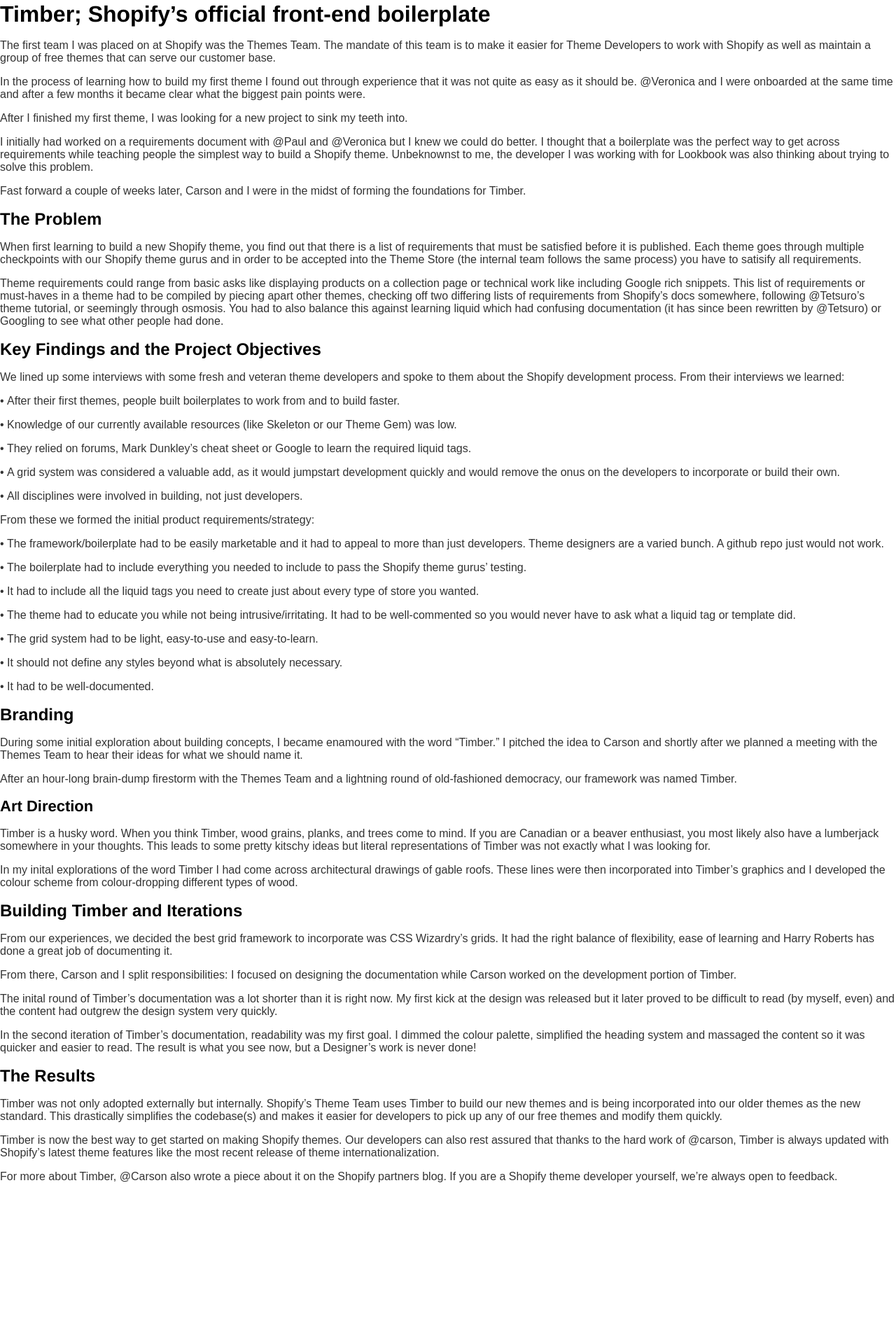
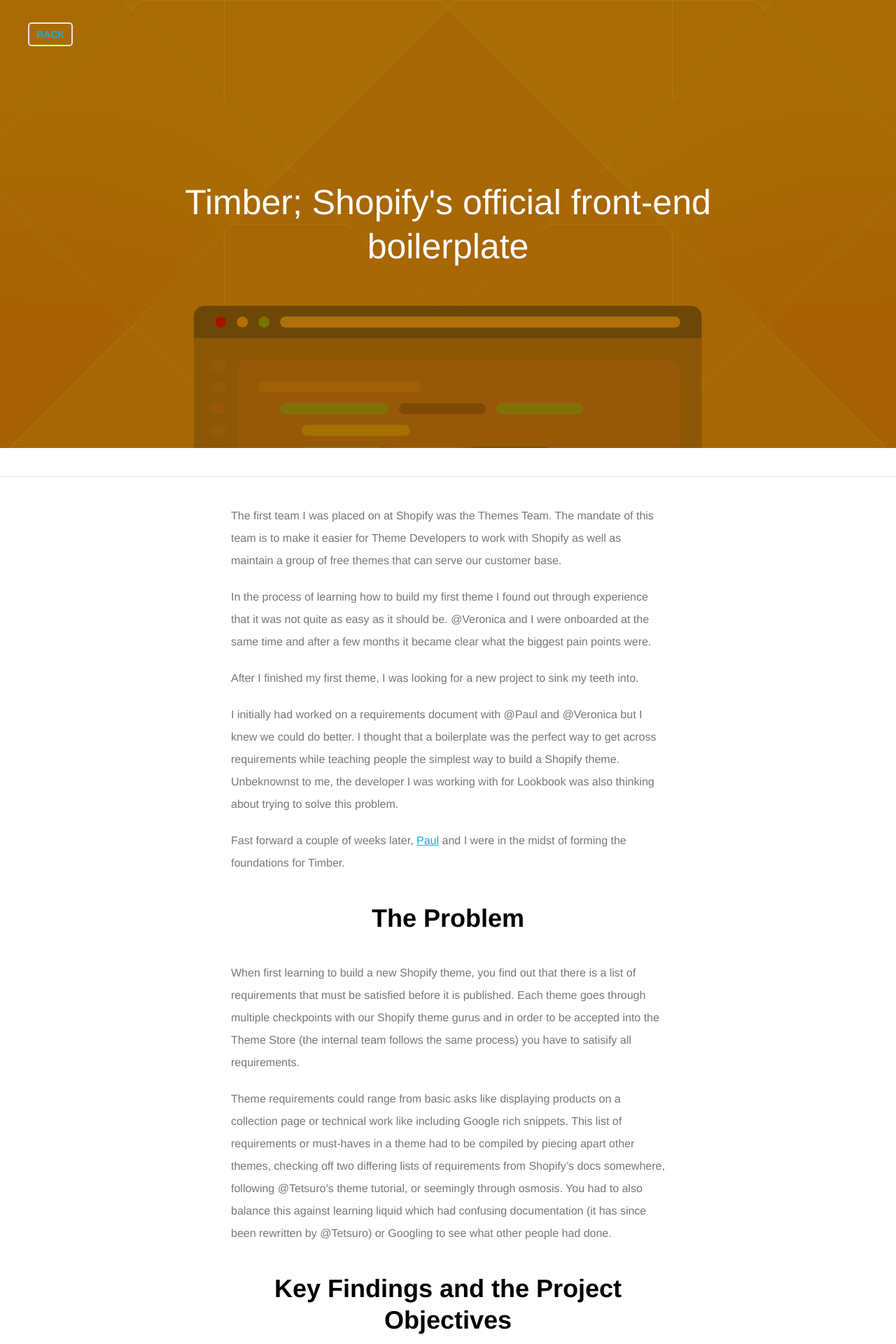
Before and after one commit to tranhelen/tranhelen, a Jekyll site: the page built from _posts/2014-11-13-timber.md, in a window 1280 px wide. Shown: the top 1920 px of the page at 70% size. Built offline with Jekyll 4.4.1, drawn with Linux system fonts in a browser that asks for light colours; nearby versions of some CDN libraries; before the commit the page ends 1706 px from its top, so only the background shows below that; some of the changed text lies outside the part shown.

```diff
--- /dev/null
+++ b/_includes/breadcrumb.html
@@ -0,0 +1,3 @@
+<span class="project__breadcrumb">
+    <a href="/" class="breadcrumb-back h6 btn">Back</a>
+</span>
--- a/_layouts/default.html
+++ b/_layouts/default.html
@@ -10,7 +10,7 @@
       $(function() {
         $('.load').animate({opacity: "1"},1500);
         $('.load-right').each(function(i) {
-          $(this).delay((i++) * 400).animate({left:0, opacity:"1"});
+          $(this).delay((i++) * 300).animate({left:0, opacity:"1"});
         });
       });
     </script>
--- a/_layouts/timber.html
+++ b/_layouts/project.html
@@ -1,8 +1,25 @@
 <!DOCTYPE html>
     {% include header.html %}
-    <body class="timber">
+    <body class="project">
 
-    {{ content }}
+      <header class="project__header">
+        <img src="/img/{{ page.header }}" alt="{{ page.title }}">
+        <div class="project__headerdark"></div>
+        {% include breadcrumb.html %}
+        <div class="project__title">
+          <h1>{{ page.title }}</h1>
+        </div>
+      </header>
+
+      <div class="project__navigation">
+        <div class="nav-back medium--hide large--hide">
+          {% include breadcrumb.html %}
+        </div>
+      </div>
+
+      <div class="project__body">
+        {{ content }}
+      </div>
 
     </body>
     <script src="//ajax.googleapis.com/ajax/libs/jquery/1.11.1/jquery.min.js"></script>
--- a/_posts/2014-11-13-timber.md
+++ b/_posts/2014-11-13-timber.md
@@ -1,10 +1,16 @@
 ---
-layout: timber
+layout: project
 category: work
+header: project01-timber.png
 title: Timber; Shopify's official front-end boilerplate
+link_out: http://shopify.github.io/Timber/
+partner_one: Carson
+partner_oneurl: https://twitter.com/cshold
+partner_one: Veronica
+partner_oneurl: https://twitter.com/cshold
+partner_one: Paul
+partner_oneurl: https://twitter.com/paulpritchard
 ---
-
-# Timber; Shopify's official front-end boilerplate
 
 The first team I was placed on at Shopify was the Themes Team. The mandate of this team is to make it easier for Theme Developers to work with Shopify as well as maintain a group of free themes that can serve our customer base.
 
@@ -14,7 +20,7 @@ After I finished my first theme, I was looking for a new project to sink my teet
 
 I initially had worked on a requirements document with @Paul and @Veronica but I knew we could do better. I thought that a boilerplate was the perfect way to get across requirements while teaching people the simplest way to build a Shopify theme. Unbeknownst to me, the developer I was working with for Lookbook was also thinking about trying to solve this problem.
 
-Fast forward a couple of weeks later, Carson and I were in the midst of forming the foundations for Timber.
+Fast forward a couple of weeks later, [{{ page.partner_one }}]({{ page.partner_oneurl }}) and I were in the midst of forming the foundations for Timber.
 
 ## The Problem
 
@@ -26,35 +32,25 @@ Theme requirements could range from basic asks like displaying products on a col
 
 We lined up some interviews with some fresh and veteran theme developers and spoke to them about the Shopify development process. From their interviews we learned:
 
-• After their first themes, people built boilerplates to work from and to build faster.
-
-• Knowledge of our currently available resources (like Skeleton or our Theme Gem) was low.
-
-• They relied on forums, Mark Dunkley's cheat sheet or Google to learn the required liquid tags.
-
-• A grid system was considered a valuable add, as it would jumpstart development quickly and would remove the onus on the developers to incorporate or build their own.
-
-• All disciplines were involved in building, not just developers.
+- After their first themes, people built boilerplates to work from and to build faster.
+- Knowledge of our currently available resources (like Skeleton or our Theme Gem) was low.
+- They relied on forums, Mark Dunkley's cheat sheet or Google to learn the required liquid tags.
+- A grid system was considered a valuable add, as it would jumpstart development quickly and would remove the onus on the developers to incorporate or build their own.
+- All disciplines were involved in building, not just developers.
 
 From these we formed the initial product requirements/strategy:
 
-• The framework/boilerplate had to be easily marketable and it had to appeal to more than just developers. Theme designers are a varied bunch. A github repo just would not work.
-
-• The boilerplate had to include everything you needed to include to pass the Shopify theme gurus' testing.
-
-• It had to include all the liquid tags you need to create just about every type of store you wanted.
-
-• The theme had to educate you while not being intrusive/irritating. It had to be well-commented so you would never have to ask what a liquid tag or template did.
-
-• The grid system had to be light, easy-to-use and easy-to-learn.
-
-• It should not define any styles beyond what is absolutely necessary.
-
-• It had to be well-documented.
+* The framework/boilerplate had to be easily marketable and it had to appeal to more than just developers. Theme designers are a varied bunch. A github repo just would not work.
+* The boilerplate had to include everything you needed to include to pass the Shopify theme gurus' testing.
+* It had to include all the liquid tags you need to create just about every type of store you wanted.
+* The theme had to educate you while not being intrusive/irritating. It had to be well-commented so you would never have to ask what a liquid tag or template did.
+* The grid system had to be light, easy-to-use and easy-to-learn.
+* It should not define any styles beyond what is absolutely necessary.
+* It had to be well-documented.
 
 ## Branding
 
-During some initial exploration about building concepts, I became enamoured with the word "Timber." I pitched the idea to Carson and shortly after we planned a meeting with the Themes Team to hear their ideas for what we should name it.
+During some initial exploration about building concepts, I became enamoured with the word "Timber." I pitched the idea to [{{ page.partner_one }}]({{ page.partner_oneurl }}) and shortly after we planned a meeting with the Themes Team to hear their ideas for what we should name it.
 
 After an hour-long brain-dump firestorm with the Themes Team and a lightning round of old-fashioned democracy, our framework was  named Timber.
 
@@ -68,7 +64,7 @@ In my inital explorations of the word Timber I had come across architectural dra
 
 From our experiences, we decided the best grid framework to incorporate was CSS Wizardry's grids. It had the right balance of flexibility, ease of learning and Harry Roberts has done a great job of documenting it.
 
-From there, Carson and I split responsibilities: I focused on designing the documentation while Carson worked on the development portion of Timber.
+From there, [{{ page.partner_one }}]({{ page.partner_oneurl }}) and I split responsibilities: I focused on designing the documentation while [{{ page.partner_one }}]({{ page.partner_oneurl }}) worked on the development portion of Timber.
 
 The inital round of Timber's documentation was a lot shorter than it is right now. My first kick at the design was released but it later proved to be difficult to read (by myself, even) and the content had outgrew the design system very quickly.
 
@@ -76,8 +72,8 @@ In the second iteration of Timber's documentation, readability was my first goal
 
 ## The Results
 
-Timber was not only adopted externally but internally. Shopify's Theme Team uses Timber to build our new themes and is being incorporated into our older themes as the new standard. This drastically simplifies the codebase(s) and makes it easier for developers to pick up any of our free themes and modify them quickly.
+Timber is the best way to get started on making Shopify themes. It was not only adopted externally but internally. Shopify's Theme Team uses Timber to build our new themes, is used for our own [Shopify product store](http://hardware.shopify.com) and is being incorporated into our older themes as the new standard. This drastically simplifies the codebase(s) and makes it easier for developers to pick up any of our free themes and modify them quickly.
 
-Timber is now the best way to get started on making Shopify themes. Our developers can also rest assured that thanks to the hard work of @carson, Timber is always updated with Shopify's latest theme features like the most recent release of theme internationalization.
+Our developers can also rest assured that thanks to the hard work of [{{ page.partner_one }}]({{ page.partner_oneurl }}), Timber is always updated with Shopify's latest theme features like the most recent release of theme internationalization.
 
-For more about Timber, @Carson also wrote a piece about it on the Shopify partners blog. If you are a Shopify theme developer yourself, we're always open to feedback.
+For more about Timber, [{{ page.partner_one }}]({{ page.partner_oneurl }}) also wrote a piece about it on the Shopify partners blog. If you are a Shopify theme developer yourself, we're always open to feedback.
--- a/index.html
+++ b/index.html
@@ -37,8 +37,8 @@ title: Helen Tran; Product Designer
 				<h3 class="h6 section-title load-right">Intro</h3>
 
 				<div class="section-body introduction load-right">
-					<h1 class="h3 introduction-name">Helen Tran</h1>
-					<h2 class="h4 introduction-title">Product Designer & Serial Student</h2>
+					<h1 class="h2 introduction-name">Helen Tran</h1>
+					<h2 class="h3 introduction-title">Product Designer & Serial Student</h2>
 
 					<p>I spend my days <a href="http://shopify.com">@Shopify</a> looking at how we can change the future of commerce. I primarily focus on our relationships with developers and build products to make them stronger.</p>
 					<p>In my spare-time, I am usually trapped in a book somewhere or working on a side project.</p>
```
Also changed, not shown: sass/style.scss (+176 -34 lines), css/style.css, img/project01-timber.png (added), 5 other files.
